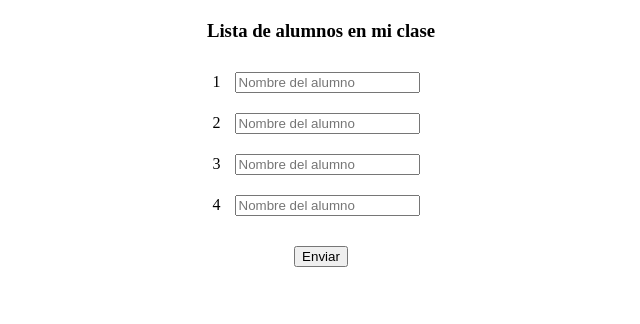
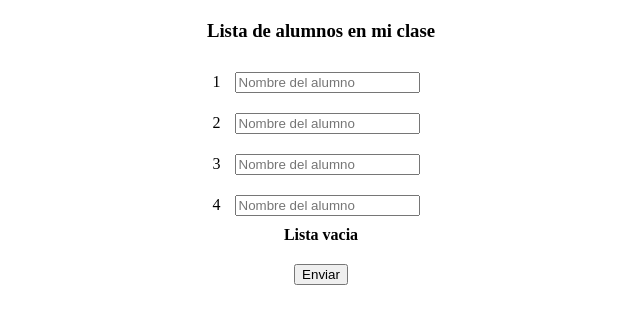
Before and after one commit to NellyGilA/ADV_v2_C79_ESTRUCTURAS-DE-DATOS-REFERENCIA, a plain HTML site: page index.html in a window 1280 px wide. Shown: the whole page, without its empty margins (319-959 px from the left). Drawn offline with Linux system fonts and the light colour scheme.

Commit message:
Update index.html

```diff
--- a/index.html
+++ b/index.html
@@ -28,13 +28,13 @@
 <input type="text" placeholder="Nombre del alumno" id="nombre_alumno_4">
 </div>
 
+<div id="ver_nombre" style="font-weight: bold;">
+	Lista vacia
+</div>
+
 <button onclick="submit()" id="botón_enviar">
 	Enviar
 </button>
-
-<div id="ver_nombre" style="font-weight: bold;">
-
-</div>
 
 <button onclick="sorting()" id="botón_ordenar">
 	Ordenar
```
